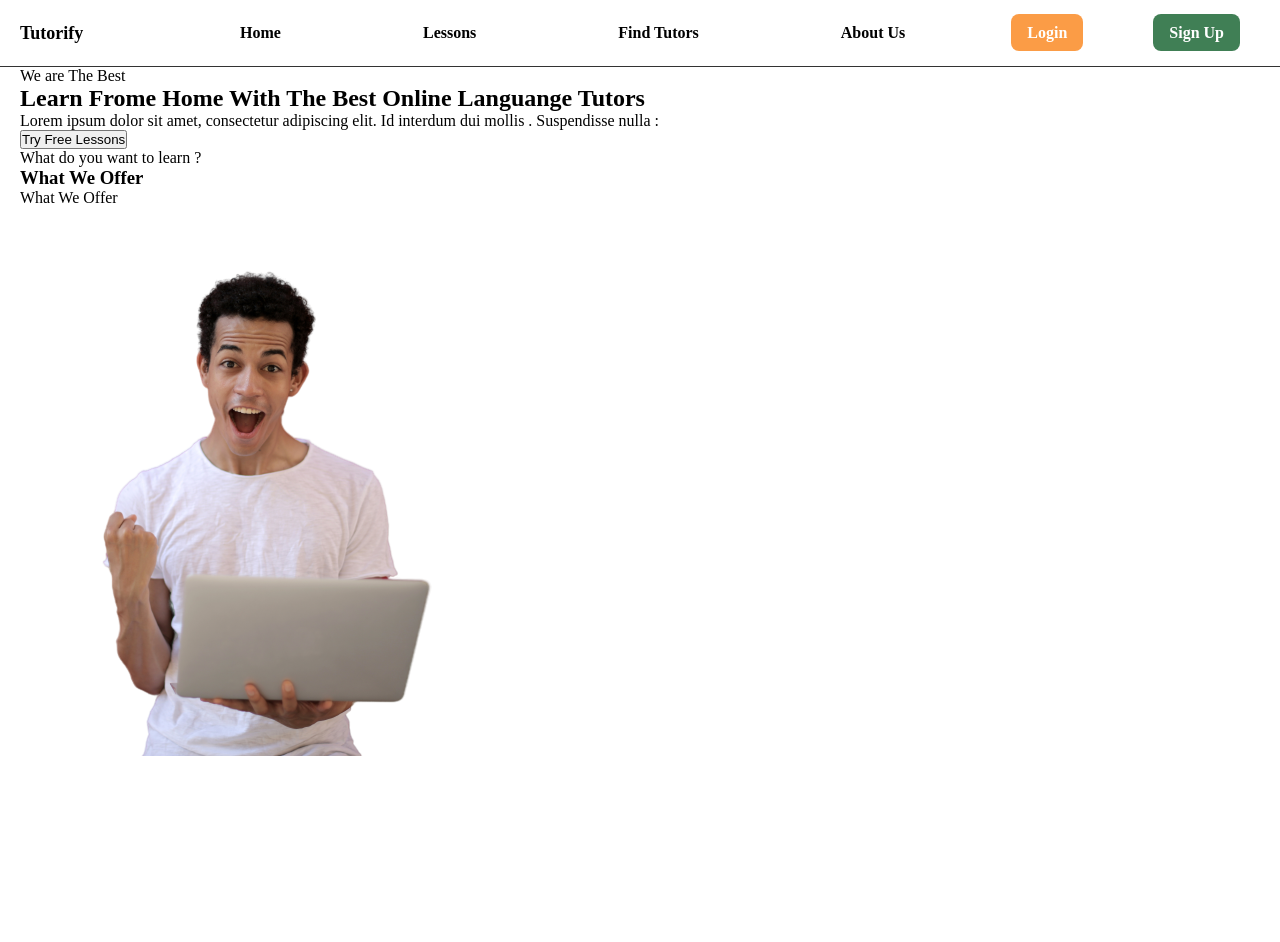
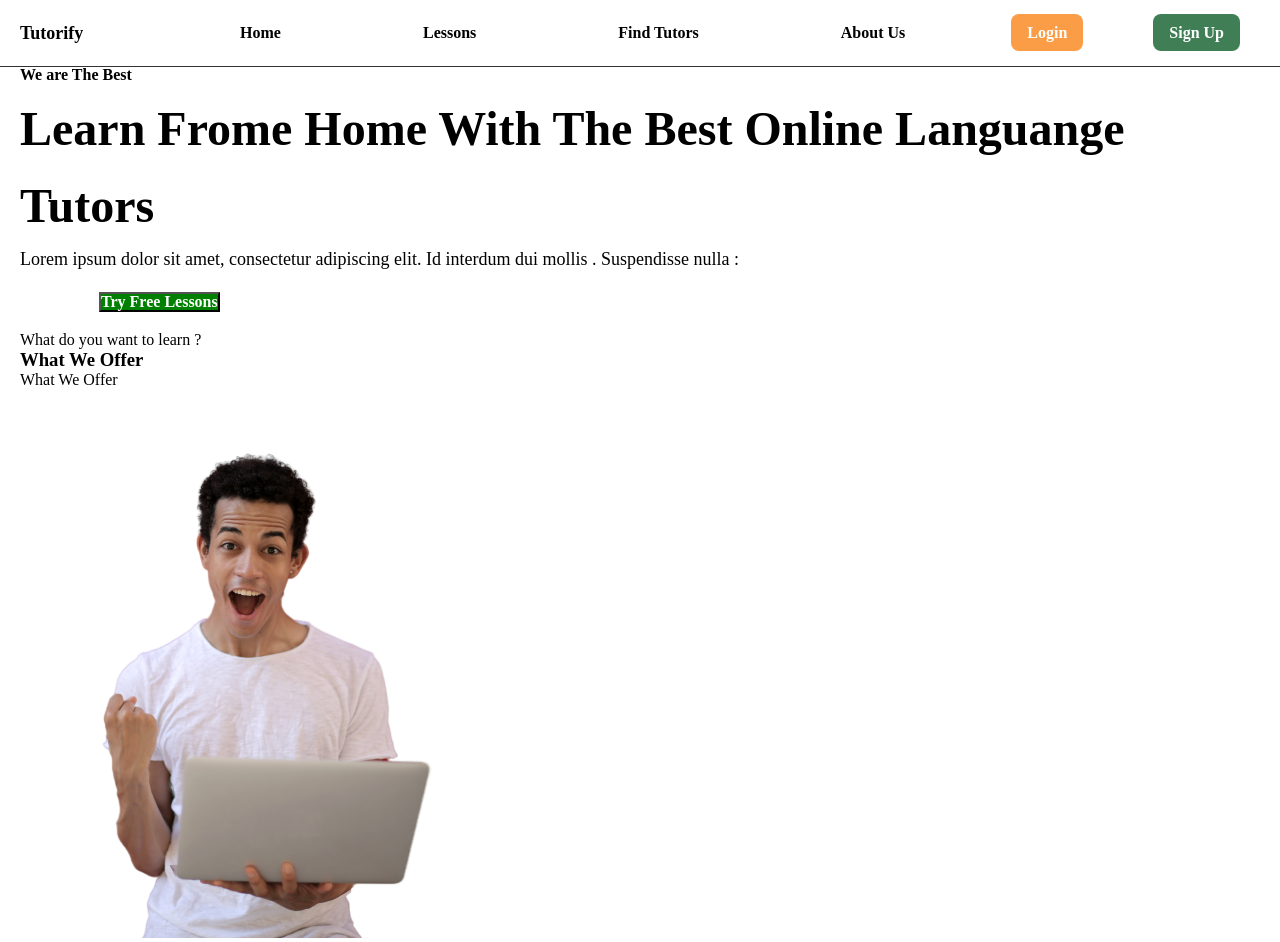
Before and after one commit to MunisaSarvarovna/mobile, a plain HTML site: page index.html in a window 1280 px wide. Before the commit the page ends 800 px from the top, so only its background shows below. Drawn offline with Linux system fonts and the light colour scheme.

Commit message:
stylega yozdm

```diff
--- a/style.css
+++ b/style.css
@@ -119,3 +119,69 @@ gap: 10px;
     border-radius: 8px;
   background-color: #fb9c46;
 }
+
+
+
+/* header end */
+
+/* learn */
+
+
+.learn {
+}
+
+.learn__wrapper {
+    display: flex;
+}
+.learn__info {
+}
+.learn__best {
+    width: 130px;
+height: 24px;
+top: 212px;
+left: 110px;
+font-family: Poppins;
+font-weight: 600;
+font-style: SemiBold;
+font-size: 16px;
+line-height: 100%;
+letter-spacing: 0%;
+
+
+}
+.learn__title {
+    font-family: Poppins;
+font-weight: 700;
+font-style: Bold;
+font-size: 48px;
+
+line-height: 160%;
+letter-spacing: 3.5%;
+
+}
+.learn__text {
+    font-family: Poppins;
+font-weight: 400;
+font-style: Regular;
+font-size: 18px;
+
+line-height: 160%;
+letter-spacing: 0%;
+
+}
+.btn-green {
+    background-color: green;
+    color: white;
+    margin: 19px 79px;
+    font-family: Poppins;
+font-weight: 600;
+font-style: SemiBold;
+font-size: 16px;
+line-height: 100%;
+letter-spacing: 0%;
+
+}
+.learn__best-past {
+}
+.learn__tx {
+}
```
